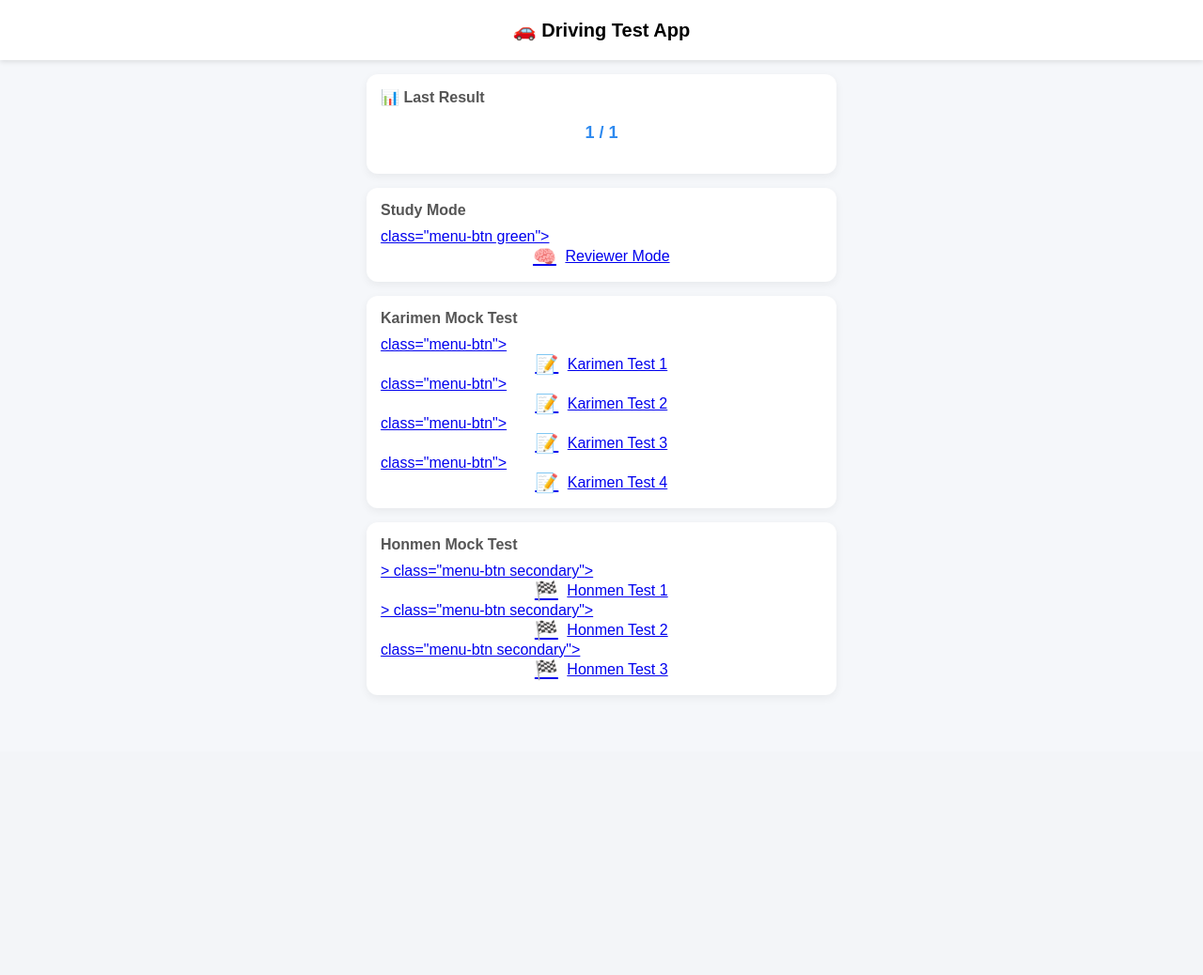
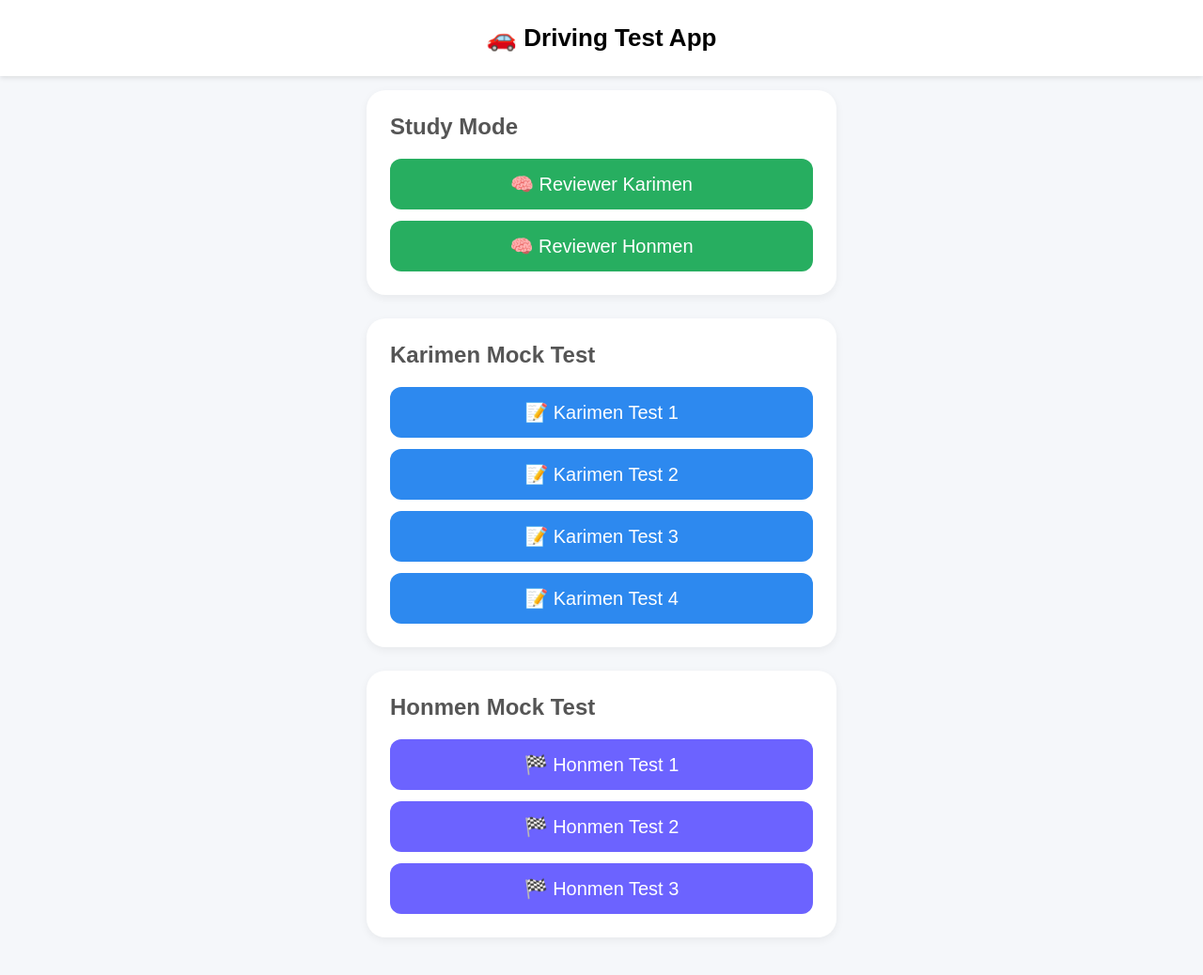
Before and after one commit to mrock1017/driving-test-app, a Flask app: page /menu in a window 1280 px wide. Shown: the whole page at 94% size. Before the commit the page ends 724 px from the top, so only its background shows below. Run offline with Flask 3, Linux system fonts and the light colour scheme; the visitor is signed in with stand-in values (Sample User, id 1).

Commit message:
Reorganized exam folders

```diff
--- a/templates/menu.html
+++ b/templates/menu.html
@@ -1,109 +1,68 @@
 <!DOCTYPE html>
 <html>
 <head>
-    <title>Driving Test</title>
+    <title>Driving Test App</title>
 
     <meta name="viewport" content="width=device-width, initial-scale=1.0">
 
-    <!-- 📱 PWA -->
-    <link rel="manifest" href="{{ url_for('static', filename='manifest.json') }}">
-    <meta name="theme-color" content="#2d89ef">
+    <style>
 
-    <style>
-    body {
-        margin: 0;
+    body{
         font-family: Arial;
-        background: #f5f7fa;
+        background:#f5f7fa;
+        margin:0;
     }
 
-    .container {
-        max-width: 500px;
-        margin: auto;
-        padding: 15px;
+    .header{
+        background:white;
+        padding:25px;
+        text-align:center;
+        font-size:26px;
+        font-weight:bold;
+        box-shadow:0 2px 5px rgba(0,0,0,0.1);
     }
 
-    /* 🔝 Header */
-    .header {
-        background: white;
-        padding: 20px;
-        text-align: center;
-        font-size: 20px;
-        font-weight: bold;
-        box-shadow: 0 2px 5px rgba(0,0,0,0.1);
-        position: sticky;
-        top: 0;
-        z-index: 100;
+    .container{
+        max-width:500px;
+        margin:auto;
+        padding:15px;
     }
 
-    /* 📦 Card */
-    .card {
-        background: white;
-        padding: 15px;
-        border-radius: 12px;
-        margin-bottom: 15px;
-        box-shadow: 0 3px 10px rgba(0,0,0,0.06);
+    .card{
+        background:white;
+        border-radius:20px;
+        padding:25px;
+        margin-bottom:25px;
+        box-shadow:0 3px 10px rgba(0,0,0,0.06);
     }
 
-    .section-title {
-        font-weight: bold;
-        margin-bottom: 10px;
-        color: #555;
+    h2{
+        margin-top:0;
+        color:#555;
     }
 
-    /* 🔘 Buttons */
-    .menu-btn {
-        display: flex;
-        justify-content: center;
-        align-items: center;
-
-        width: 100%;
-        padding: 15px;
-        margin-bottom: 10px;
-
-        background: #2d89ef;
-        color: white;
-        border-radius: 12px;
-        text-decoration: none;
-        font-size: 16px;
-
-        transition: transform 0.15s ease, box-shadow 0.15s ease;
+    .menu-btn{
+        display:block;
+        text-decoration:none;
+        padding:15px;
+        border-radius:12px;
+        margin-top:12px;
+        font-size:20px;
+        text-align:center;
+        color:white;
+        background:#2d89ef;
     }
 
-    .menu-btn:active {
-        transform: scale(0.97);
-        box-shadow: 0 2px 6px rgba(0,0,0,0.2);
+    .menu-btn:hover{
+        opacity:0.9;
     }
 
-    .menu-btn.secondary {
-        background: #666;
+    .menu-btn-secondary{
+        background:#6c63ff;
     }
 
-    .menu-btn.green {
-        background: #28a745;
-    }
-
-    /* 🎯 PERFECT CENTERING FIX */
-    .btn-content {
-        display: flex;
-        align-items: center;
-        justify-content: center;
-        gap: 10px;
-    }
-
-    .icon {
-        display: flex;
-        align-items: center;
-        justify-content: center;
-        width: 24px;
-        font-size: 20px;
-    }
-
-    /* 📊 Score card */
-    .score {
-        font-size: 18px;
-        text-align: center;
-        font-weight: bold;
-        color: #2d89ef;
+    .menu-btn-green{
+        background:#27ae60;
     }
 
     </style>
@@ -111,102 +70,79 @@
 
 <body>
 
-<!-- 🔝 Header -->
 <div class="header">
     🚗 Driving Test App
 </div>
 
 <div class="container">
 
-    <!-- 📊 Last Result -->
-    {% if session.last_score %}
-    <div class="card">
-        <div class="section-title">📊 Last Result</div>
-        <p class="score">
-            {{ session.last_score }} / {{ session.last_total }}
-        </p>
-    </div>
-    {% endif %}
-
     <!-- 🧠 Reviewer -->
     <div class="card">
-        <div class="section-title">Study Mode</div>
 
-        <a href="/start/reviewer/karimen/reviewer"> class="menu-btn green">
-            <div class="btn-content">
-                <span class="icon">🧠</span>
-                <span>Reviewer Mode</span>
-            </div>
+        <h2>Study Mode</h2>
+
+        <a href="/start/reviewer_karimen/reviewer_karimen"
+           class="menu-btn menu-btn-green">
+           🧠 Reviewer Karimen
         </a>
+
+        <a href="/start/reviewer_honmen/reviewer_honmen"
+           class="menu-btn menu-btn-green">
+           🧠 Reviewer Honmen
+        </a>
+
     </div>
 
-    <!-- 📝 Karimen Mock Test -->
+    <!-- 📝 Karimen -->
     <div class="card">
-        <div class="section-title">Karimen Mock Test</div>
 
-        <a href="/start/karimen/karimen_1"> class="menu-btn">
-            <div class="btn-content">
-                <span class="icon">📝</span>
-                <span>Karimen Test 1</span>
-            </div>
+        <h2>Karimen Mock Test</h2>
+
+        <a href="/start/karimen/karimen_1"
+           class="menu-btn">
+           📝 Karimen Test 1
         </a>
 
-        <a href="/start/karimen/karimen_2"> class="menu-btn">
-            <div class="btn-content">
-                <span class="icon">📝</span>
-                <span>Karimen Test 2</span>
-            </div>
+        <a href="/start/karimen/karimen_2"
+           class="menu-btn">
+           📝 Karimen Test 2
         </a>
 
-        <a href="/start/karimen/karimen_3"> class="menu-btn">
-            <div class="btn-content">
-                <span class="icon">📝</span>
-                <span>Karimen Test 3</span>
-            </div>
+        <a href="/start/karimen/karimen_3"
+           class="menu-btn">
+           📝 Karimen Test 3
         </a>
 
-        <a href="/start/karimen/karimen_4"> class="menu-btn">
-            <div class="btn-content">
-                <span class="icon">📝</span>
-                <span>Karimen Test 4</span>
-            </div>
+        <a href="/start/karimen/karimen_4"
+           class="menu-btn">
+           📝 Karimen Test 4
         </a>
+
     </div>
 
-    <!-- 🏁 Honmen Mock Test -->
+    <!-- 🏁 Honmen -->
     <div class="card">
-        <div class="section-title">Honmen Mock Test</div>
 
-        <a href="/start/honmen/honmen_1">> class="menu-btn secondary">
-            <div class="btn-content">
-                <span class="icon">🏁</span>
-                <span>Honmen Test 1</span>
-            </div>
+        <h2>Honmen Mock Test</h2>
+
+        <a href="/start/honmen/honmen_1"
+           class="menu-btn menu-btn-secondary">
+           🏁 Honmen Test 1
         </a>
 
-        <a href="/start/honmen/honmen_2">> class="menu-btn secondary">
-            <div class="btn-content">
-                <span class="icon">🏁</span>
-                <span>Honmen Test 2</span>
-            </div>
+        <a href="/start/honmen/honmen_2"
+           class="menu-btn menu-btn-secondary">
+           🏁 Honmen Test 2
         </a>
 
-        <a href="/start/honmen/honmen_3"> class="menu-btn secondary">
-            <div class="btn-content">
-                <span class="icon">🏁</span>
-                <span>Honmen Test 3</span>
-            </div>
+        <a href="/start/honmen/honmen_3"
+           class="menu-btn menu-btn-secondary">
+           🏁 Honmen Test 3
         </a>
+
     </div>
 
 </div>
 
-<!-- 📱 Service Worker -->
-<script>
-if ('serviceWorker' in navigator) {
-    navigator.serviceWorker.register('/static/service-worker.js');
-}
-</script>
-
 </body>
 </html>
```
